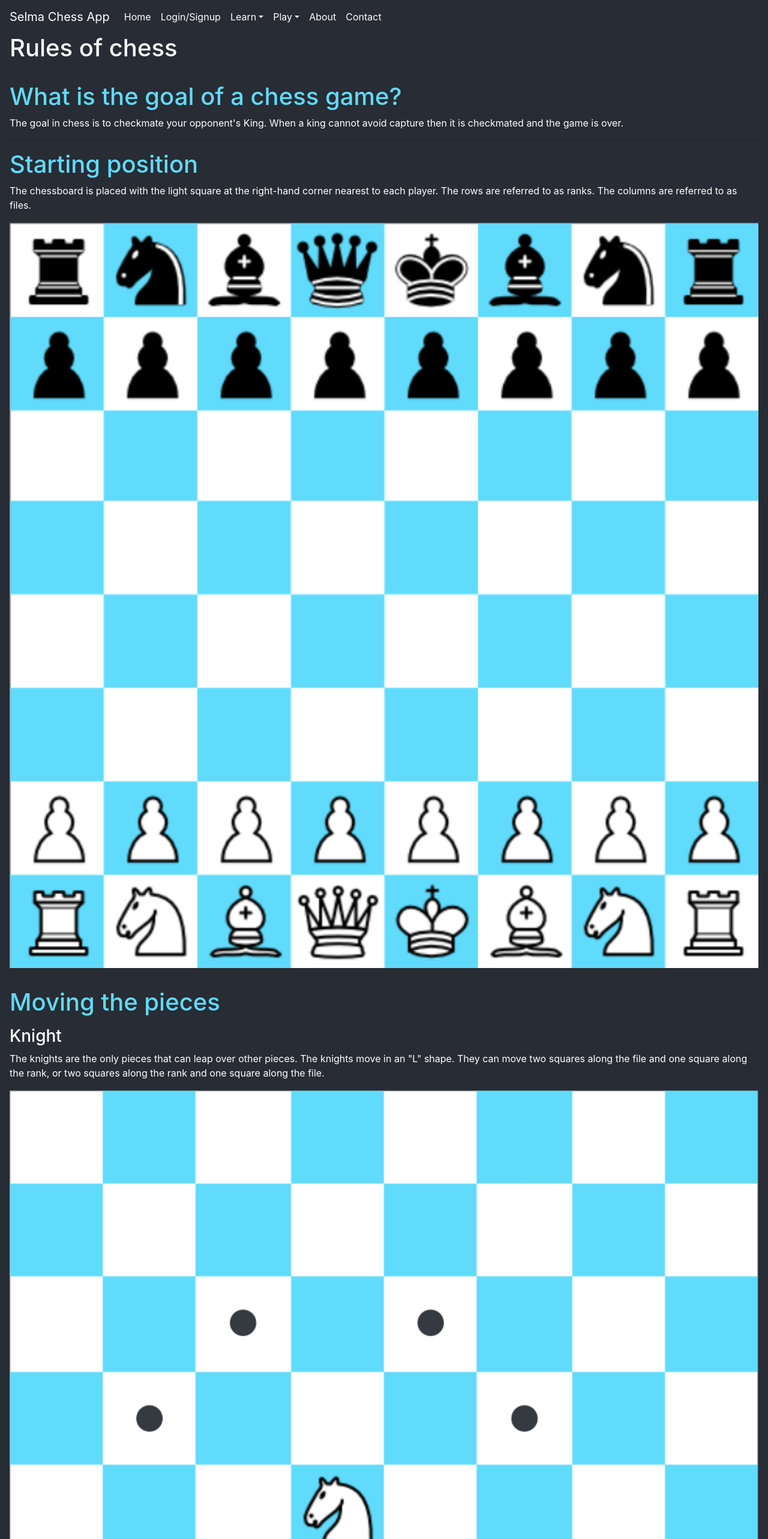
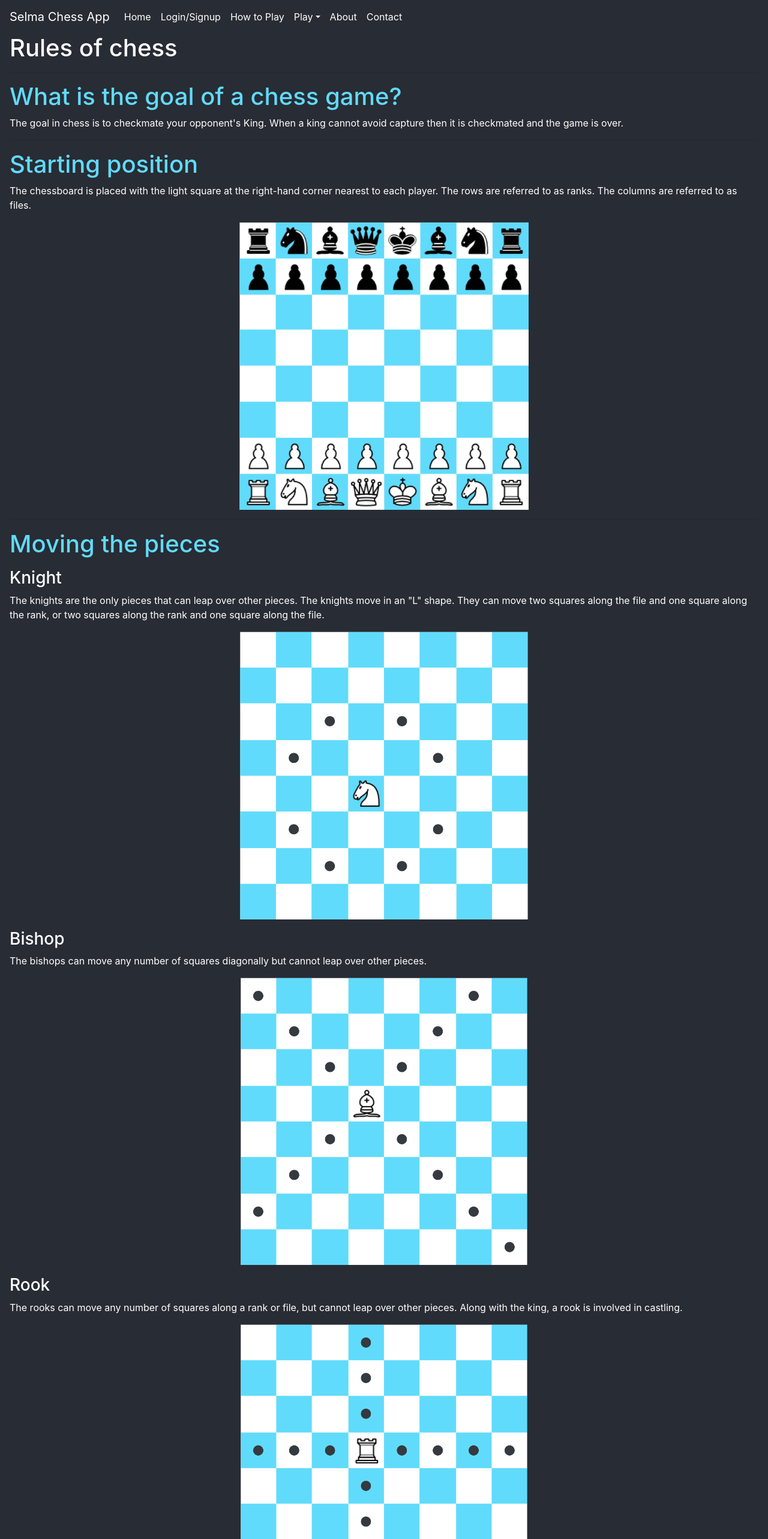
Before and after one commit to napoleon-commits/SelmaChessApp, a React (Create React App) app: page /learn in a window 1280 px wide. Shown: the top 2566 px of the page at 60% size. Built offline with nearby package versions, Linux system fonts and the light colour scheme.

Commit message:
Learn desktop

```diff
--- a/src/components/CustomNav.jsx
+++ b/src/components/CustomNav.jsx
@@ -15,10 +15,7 @@ const CustomNav = () => (
       <Nav className="mr-auto">
         <Nav.Link href="/">Home</Nav.Link>
         <Nav.Link href="/enroll">Login/Signup</Nav.Link>
-        <NavDropdown title="Learn" id="basic-nav-dropdown">
-          <NavDropdown.Item href="/learn">Basics</NavDropdown.Item>
-          <NavDropdown.Item href="/videos">With Videos</NavDropdown.Item>
-        </NavDropdown>
+        <Nav.Link href="/learn">How to Play</Nav.Link>
         <NavDropdown title="Play" id="basic-nav-dropdown">
           <NavDropdown.Item href="/offline">Against a Friend Offline</NavDropdown.Item>
           <NavDropdown.Item href="/online">Against a Friend Online</NavDropdown.Item>
--- a/src/components/Learn.jsx
+++ b/src/components/Learn.jsx
@@ -38,7 +38,7 @@ const Learn = () => (
           The rows are referred to as ranks. The columns are referred to as files.
         </div>
         <div>
-          <img src={startingPosition} alt="starting chess position" style={{ width: '100%' }} />
+          <img src={startingPosition} alt="starting chess position" className="d-block mx-auto" style={{ maxWidth: '100%', height:"60vh" }} />
         </div>
       </div>
       <hr />
@@ -54,7 +54,7 @@ const Learn = () => (
           or two squares along the rank and one square along the file.
         </div>
         <div>
-          <img src={knightMovements} alt="Knight Movements" style={{ width: '100%' }} />
+          <img src={knightMovements} alt="Knight Movements" className="d-block mx-auto" style={{ maxWidth: '100%', height:"60vh" }} />
         </div>
       </div>
       <div className="mb-3">
@@ -64,7 +64,7 @@ const Learn = () => (
           cannot leap over other pieces.
         </div>
         <div>
-          <img src={bishopMovements} alt="Bishop Movements" style={{ width: '100%' }} />
+          <img src={bishopMovements} alt="Bishop Movements" className="d-block mx-auto" style={{ maxWidth: '100%', height:"60vh" }} />
         </div>
       </div>
       <div className="mb-3">
@@ -75,7 +75,7 @@ const Learn = () => (
           Along with the king, a rook is involved in castling.
         </div>
         <div>
-          <img src={rookMovements} alt="Rook Movements" style={{ width: '100%' }} />
+          <img src={rookMovements} alt="Rook Movements" className="d-block mx-auto" style={{ maxWidth: '100%', height:"60vh" }} />
         </div>
       </div>
       <div className="mb-3">
@@ -85,7 +85,7 @@ const Learn = () => (
           a special move called castling.
         </div>
         <div>
-          <img src={kingMovements} alt="King Movements" style={{ width: '100%' }} />
+          <img src={kingMovements} alt="King Movements" className="d-block mx-auto" style={{ maxWidth: '100%', height:"60vh" }} />
         </div>
       </div>
       <div className="mb-3">
@@ -96,7 +96,7 @@ const Learn = () => (
           file, or diagonal, but cannot leap over other pieces.
         </div>
         <div>
-          <img src={queenMovements} alt="Queen Movements" style={{ width: '100%' }} />
+          <img src={queenMovements} alt="Queen Movements" className="d-block mx-auto" style={{ maxWidth: '100%', height:"60vh" }} />
         </div>
       </div>
       <div className="mb-3">
@@ -108,7 +108,7 @@ const Learn = () => (
           A pawn has two special moves: the en passant and promotion.
         </div>
         <div>
-          <img src={pawnMovements} alt="Pawn Movements" style={{ width: '100%' }} />
+          <img src={pawnMovements} alt="Pawn Movements" className="d-block mx-auto" style={{ maxWidth: '100%', height:"60vh" }} />
         </div>
       </div>
       <hr />
@@ -126,7 +126,7 @@ const Learn = () => (
           square where it is no longer in check. The king can not castle when it is in check.
         </div>
         <div>
-          <img src={check} alt="Check" style={{ width: '100%' }} />
+          <img src={check} alt="Check" className="d-block mx-auto" style={{ maxWidth: '100%', height:"60vh" }} />
         </div>
       </div>
       <div className="mb-3">
@@ -142,7 +142,7 @@ const Learn = () => (
           or if the king will end up in check.
         </div>
         <div>
-          <img src={castling} alt="Castle Movement" style={{ width: '100%' }} />
+          <img src={castling} alt="Castle Movement" className="d-block mx-auto" style={{ maxWidth: '100%', height:"60vh" }} />
         </div>
       </div>
       <div className="mb-3">
@@ -154,7 +154,7 @@ const Learn = () => (
           promoted to a rook, bishop, or knight. This is called underpromiting.
         </div>
         <div>
-          <img src={pawnPromotion} alt="Pawn Promotion" style={{ width: '100%' }} />
+          <img src={pawnPromotion} alt="Pawn Promotion" className="d-block mx-auto" style={{ maxWidth: '100%', height:"60vh" }} />
         </div>
       </div>
       <div className="mb-3">
@@ -165,7 +165,7 @@ const Learn = () => (
           This can be done only on the very next turn.
         </div>
         <div>
-          <img src={enPassant} alt="En passant" style={{ width: '100%' }} />
+          <img src={enPassant} alt="En passant" className="d-block mx-auto" style={{ maxWidth: '100%', height:"60vh" }} />
         </div>
       </div>
     </div>
```
